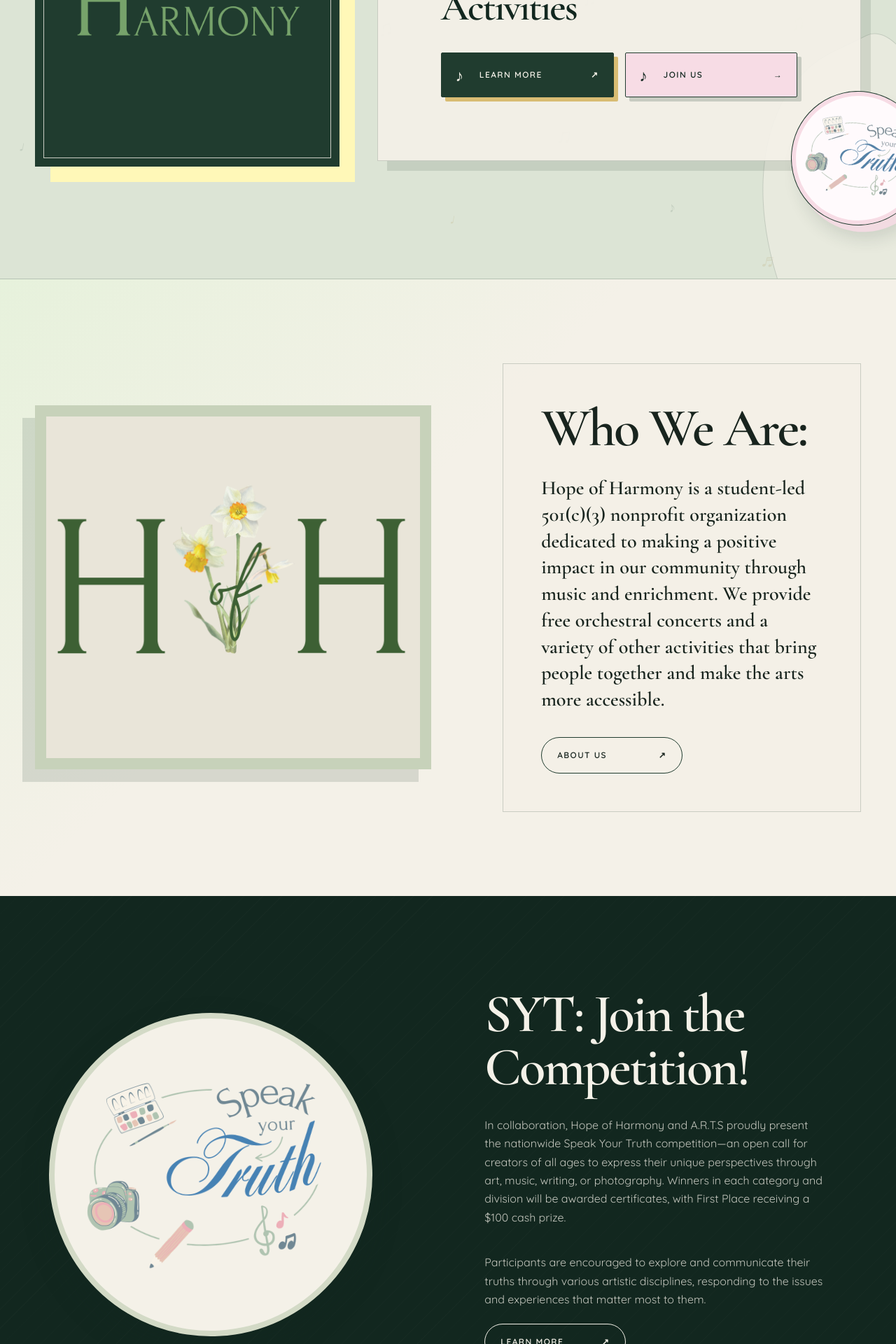
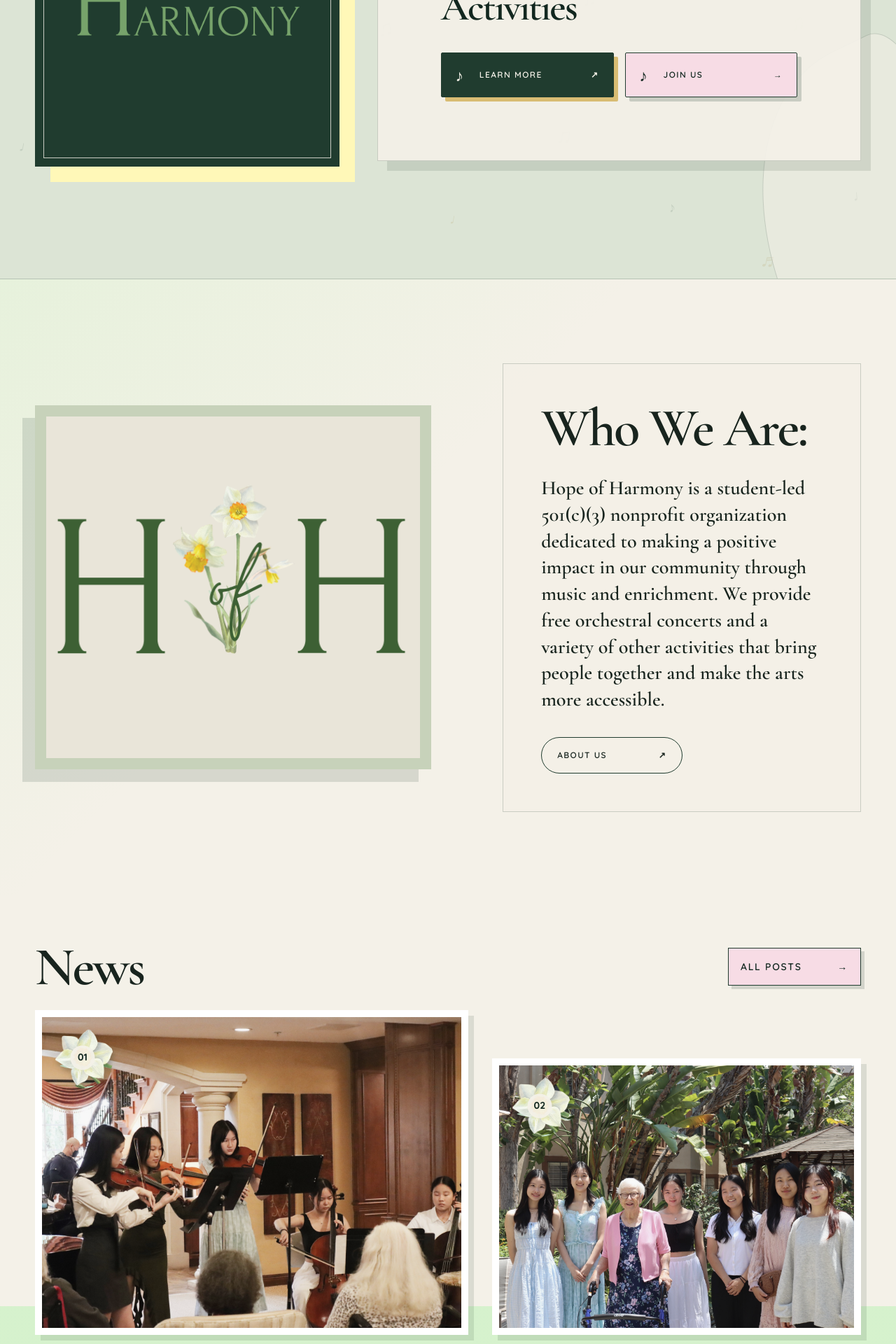
Before and after one commit to allenbuild/hopeofharmony, a Next.js app: page / in a window 1280 px wide. Shown: the part 540-2460 px from the top of the page at 70% size. Built offline with nearby package versions, Linux system fonts and the light colour scheme; a web font is replaced by a local one.

Commit message:
Temporarily hide Speak Your Truth

```diff
--- a/app/page.tsx
+++ b/app/page.tsx
@@ -36,16 +36,6 @@ export default function HomePage() {
                 join us <span aria-hidden="true">→</span>
               </a>
             </div>
-            <div className="home-truth-sticker">
-              <Image
-                src="/assets/editorial/speak-your-truth.png"
-                alt="Speak Your Truth"
-                width={1800}
-                height={1800}
-                priority
-                unoptimized
-              />
-            </div>
           </div>
         </div>
       </section>
@@ -65,37 +55,6 @@ export default function HomePage() {
               the arts more accessible.
             </p>
             <Link className="button" href="/about">about us <span aria-hidden="true">↗</span></Link>
-          </div>
-        </div>
-      </section>
-
-      <section className="truth-feature truth-feature-rich">
-        <div className="container truth-feature-grid">
-          <div className="truth-art">
-            <Image
-              src="/assets/editorial/speak-your-truth.png"
-              alt="Speak Your Truth creative competition"
-              width={1800}
-              height={1800}
-              unoptimized
-            />
-          </div>
-          <div className="truth-copy">
-            <h2>SYT: Join the Competition!</h2>
-            <p>
-              In collaboration, Hope of Harmony and A.R.T.S proudly present the
-              nationwide Speak Your Truth competition—an open call for creators
-              of all ages to express their unique perspectives through art,
-              music, writing, or photography. Winners in each category and
-              division will be awarded certificates, with First Place receiving
-              a $100 cash prize.
-            </p>
-            <p>
-              Participants are encouraged to explore and communicate their truths
-              through various artistic disciplines, responding to the issues and
-              experiences that matter most to them.
-            </p>
-            <Link className="button button-dark" href="/speak-your-truth">learn more <span aria-hidden="true">↗</span></Link>
           </div>
         </div>
       </section>
--- a/app/site-data.ts
+++ b/app/site-data.ts
@@ -1,6 +1,5 @@
 export const navigation = [
   { label: "home", href: "/", key: "home" },
-  { label: "speak your truth", href: "/speak-your-truth", key: "truth" },
   { label: "about us", href: "/about", key: "about" },
   { label: "our team", href: "/team", key: "team" },
   { label: "join us", href: "/join", key: "join" },
--- a/app/speak-your-truth/page.tsx
+++ b/app/speak-your-truth/page.tsx
@@ -1,9 +1,12 @@
 import Image from "next/image";
+import { notFound } from "next/navigation";
 import { PageFrame } from "../components/page-frame";
 import { PageHero } from "../components/page-hero";
 import { categories, submissionUrl } from "../site-data";
 
 export default function SpeakYourTruthPage() {
+  notFound();
+
   return (
     <PageFrame active="truth">
       <PageHero
```
Also changed, not shown: 1 other file (tests, documents, lock files or other folders).
